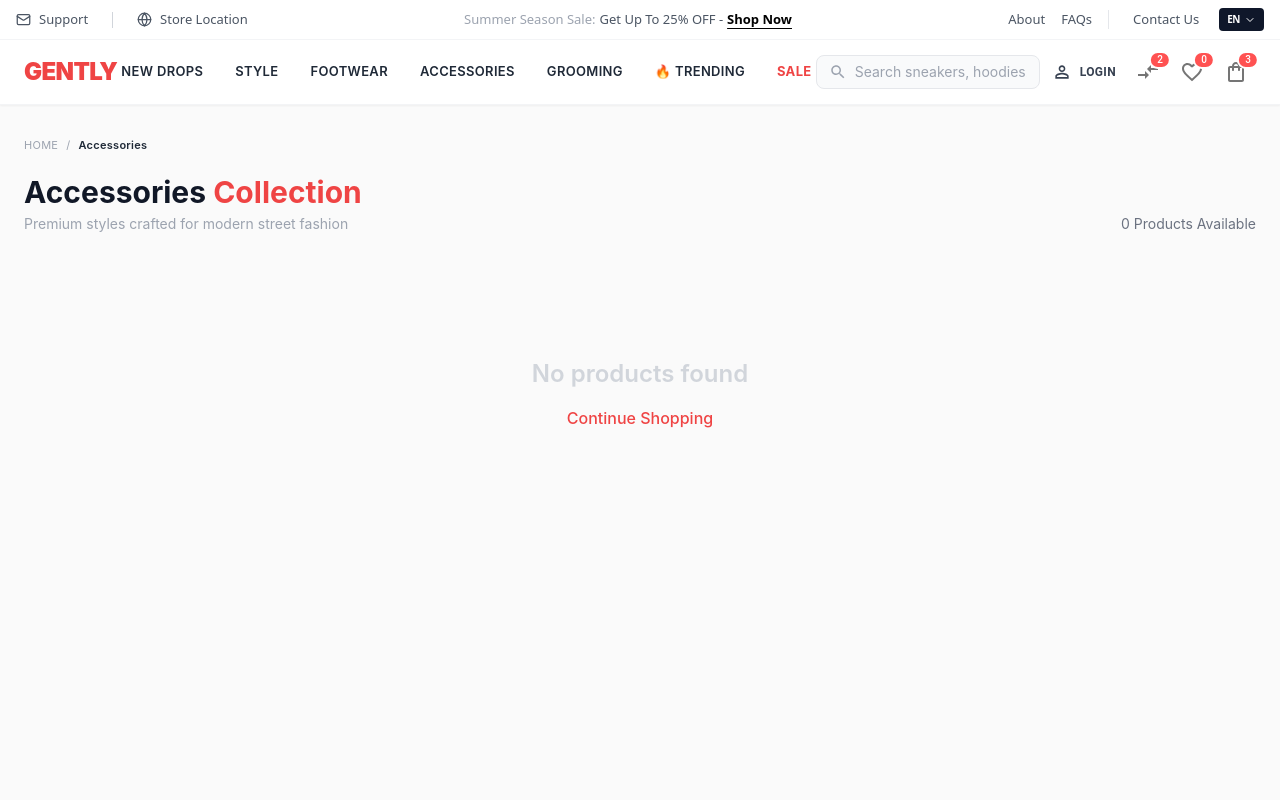
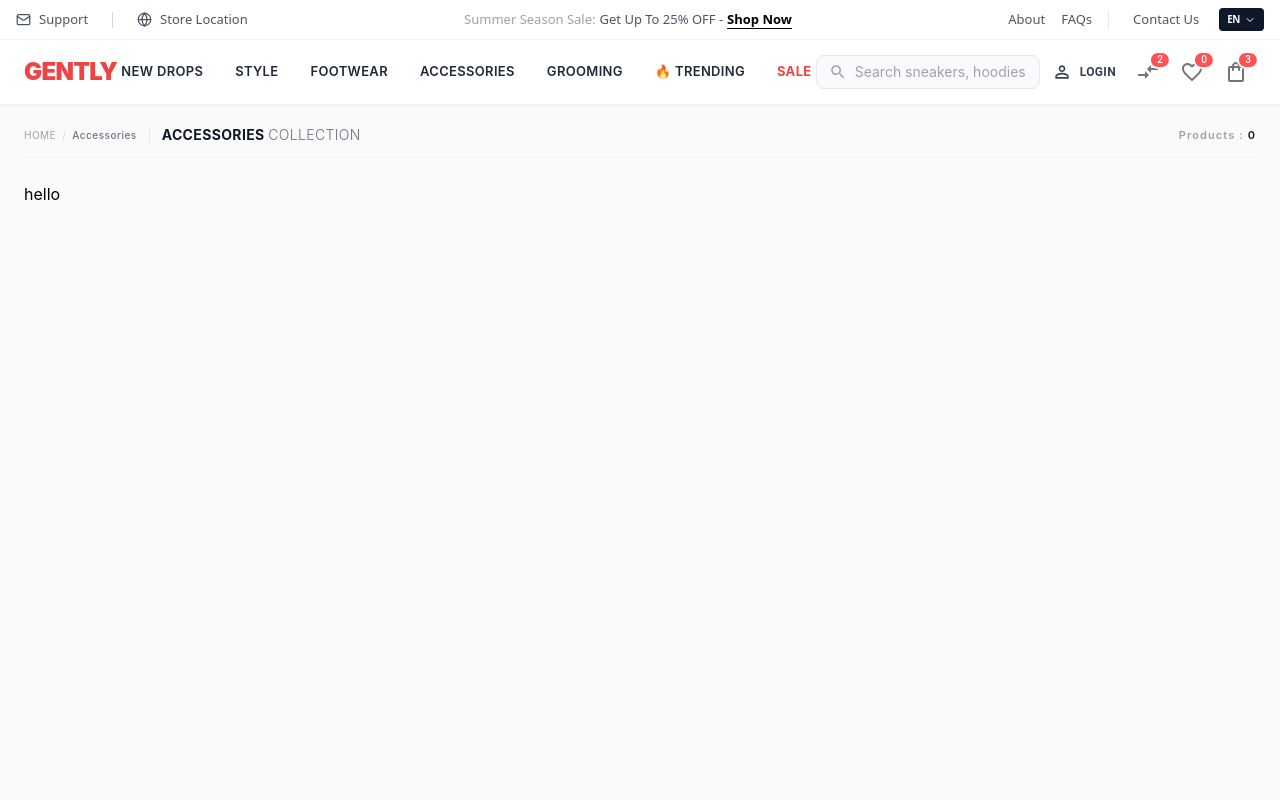
Before and after one commit to monukumardev/GENTLY, a React (Vite) app: page /products/accessories in a window 1280 px wide. Shown: the top 800 px of the page. Built offline with nearby package versions, Linux system fonts and the light colour scheme.

Commit message:
feat: fixed project structure

```diff
--- a/src/components/filters/FilterSidebar.jsx
+++ b/src/components/filters/FilterSidebar.jsx
@@ -0,0 +1,5 @@
+const FilterSidebar = ({ selectedCategory, handleCategoryChange }) => {
+  return <div>hello</div>;
+};
+
+export default FilterSidebar;
--- /dev/null
+++ b/src/components/products/ProductGrid.jsx
@@ -0,0 +1,8 @@
+
+const ProductGrid = () =>{
+    return (
+        <div></div>
+    )
+}
+
+export default ProductGrid;
--- a/src/data/products.js
+++ b/src/data/products.js
@@ -11,6 +11,7 @@ const products = [
   {
     id: 1,
     name: "Oversized T-Shirt",
+    type: "tshirt",
     price: 999,
     oldPrice: 1499,
     rating: 4.5,
@@ -23,6 +24,7 @@ const products = [
   {
     id: 2,
     name: "Street Hoodie",
+    type: "hoodie",
     price: 1999,
     oldPrice: 2499,
     rating: 4.8,
@@ -35,6 +37,7 @@ const products = [
   {
     id: 3,
     name: "Vintage Denim Jacket",
+    type: "jacket",
     price: 3499,
     oldPrice: 4999,
     rating: 4.4,
@@ -47,6 +50,7 @@ const products = [
   {
     id: 4,
     name: "Cargo Joggers",
+    type: "jeans",
     price: 1599,
     oldPrice: 2199,
     rating: 4.3,
@@ -59,6 +63,7 @@ const products = [
   {
     id: 5,
     name: "Graphic Sweatshirt",
+    type: "sweatshirt",
     price: 1299,
     oldPrice: 1799,
     rating: 4.6,
@@ -71,6 +76,7 @@ const products = [
   {
     id: 6,
     name: "Flannel Plaid Shirt",
+    type: "shirt",
     price: 1199,
     oldPrice: 1699,
     rating: 4.2,
@@ -83,6 +89,7 @@ const products = [
   {
     id: 7,
     name: "Leather Biker Jacket",
+    type: "jacket",
     price: 4999,
     oldPrice: 6999,
     rating: 4.9,
@@ -95,6 +102,7 @@ const products = [
   {
     id: 8,
     name: "Puffer Vest",
+    type: "jacket",
     price: 2199,
     oldPrice: 2999,
     rating: 4.4,
--- a/src/pages/Products.jsx
+++ b/src/pages/Products.jsx
@@ -1,241 +1,52 @@
-import React from "react";
+import React from "react"; // Removed unused useState
 import { useParams, Link } from "react-router-dom";
-import {
-  Heart,
-  ShoppingCart,
-  Star,
-  Eye,
-  ChevronLeft,
-  ChevronRight,
-} from "lucide-react";
-
 import products from "../data/products";
+import FilterSidebar from "../components/filters/FilterSidebar";
 
 const Products = () => {
   const { category } = useParams();
 
-  const filteredProducts = products.filter(
-    (item) => item.category.toLowerCase() === category?.toLowerCase()
+  const categoryProducts = products.filter(
+    (item) => item.type.toLowerCase() === category?.toLowerCase(),
   );
 
   return (
-    <section className="min-h-screen bg-[#fafafa] py-6 md:py-8">
-      <div className="max-w-[1350px] mx-auto px-4 md:px-6">
+    <section className="min-h-screen bg-[#fafafa] py-6 md:py-2">
+      <div className="max-w-[1400px] mx-auto px-4 md:px-6">
+        <div className="flex items-center justify-between border-b border-gray-100 py-3 mb-6">
+          {/* Left Group */}
+          <div className="flex items-center gap-3">
+            {/* Breadcrumb */}
+            <nav className="flex items-center gap-1.5 text-[10px] uppercase tracking-wider text-gray-400">
+              <Link to="/" className="hover:text-red-500 transition-colors">
+                Home
+              </Link>
+              <span className="text-gray-300">/</span>
+              <span className="text-gray-500 font-medium capitalize">
+                {category}
+              </span>
+            </nav>
 
-        {/* Breadcrumb */}
-        <div className="flex items-center gap-2 text-[11px] uppercase tracking-wide text-gray-400 mb-5">
-          <Link to="/" className="hover:text-red-500 transition">
-            Home
-          </Link>
+            {/* Vertical Divider */}
+            <div className="h-4 w-[1px] bg-gray-200"></div>
 
-          <span>/</span>
-
-          <span className="text-gray-800 font-semibold capitalize">
-            {category}
-          </span>
-        </div>
-
-        {/* Header */}
-        <div className="flex flex-col md:flex-row md:items-end justify-between mb-7">
-
-          <div>
-            <h1 className="text-2xl md:text-3xl font-bold text-gray-900 capitalize">
-              {category} <span className="text-red-500">Collection</span>
+            {/* Title  */}
+            <h1 className="text-sm font-bold text-gray-900 uppercase tracking-wide">
+              {category}{" "}
+              <span className="font-light text-gray-500">Collection</span>
             </h1>
-
-            <p className="text-sm text-gray-400 mt-1">
-              Premium styles crafted for modern street fashion
-            </p>
           </div>
 
-          <div className="mt-3 md:mt-0 text-sm text-gray-500">
-            {filteredProducts.length} Products Available
+          {/* Right Group */}
+          <div className="text-[11px]  tracking-widest text-gray-400 font-semibold">
+            Products :{" "}
+            <span className="text-gray-900">{categoryProducts.length}</span>
           </div>
         </div>
 
-        {/* Product Grid */}
-        {filteredProducts.length > 0 ? (
-
-          <>
-            <div className="grid grid-cols-2 md:grid-cols-3 lg:grid-cols-4 gap-4 md:gap-6">
-
-              {filteredProducts.map((item) => (
-
-                <div
-                  key={item.id}
-                  className="group bg-white rounded-2xl overflow-hidden border border-gray-100 hover:shadow-xl transition-all duration-300"
-                >
-
-                  {/* Product Image Section */}
-                  <div className="relative bg-gradient-to-b from-gray-100 to-gray-50 overflow-hidden">
-
-                    {/* Product Image */}
-                    <div className="h-72 flex items-center justify-center overflow-hidden">
-
-                      <img
-                        src={item.image}
-                        alt={item.name}
-                        className="max-h-full max-w-full object-contain p-5 group-hover:scale-110 transition duration-700"
-                      />
-                    </div>
-
-                    {/* Top Actions */}
-                    <div className="absolute top-3 left-3 right-3 flex items-start justify-between z-20">
-
-                      {/* Badge */}
-                      {item.badge && (
-                        <span className="bg-red-500 text-white text-[10px] font-semibold px-2.5 py-1 rounded-full shadow">
-                          {item.badge}
-                        </span>
-                      )}
-
-                      {/* Wishlist */}
-                      <button className="w-9 h-9 bg-white/90 backdrop-blur rounded-full flex items-center justify-center shadow-md hover:bg-red-500 hover:text-white transition">
-
-                        <Heart size={15} />
-
-                      </button>
-                    </div>
-
-                    {/* Hover Overlay */}
-                    <div className="absolute inset-0 bg-black/5 opacity-0 group-hover:opacity-100 transition duration-300">
-
-                      {/* Quick View */}
-                      <div className="absolute bottom-4 left-4 right-4 translate-y-5 group-hover:translate-y-0 transition duration-300">
-
-                        <button className="w-full bg-red-500 hover:bg-red-600 text-white py-2.5 rounded-xl text-sm font-medium flex items-center justify-center gap-2 shadow-lg">
-
-                          <Eye size={16} />
-
-                          Quick View
-
-                        </button>
-                      </div>
-                    </div>
-                  </div>
-
-                  {/* Product Details */}
-                  <div className="p-4">
-
-                    {/* Category */}
-                    <p className="text-[11px] uppercase tracking-wider text-gray-400 mb-1">
-                      {item.category}
-                    </p>
-
-                    {/* Product Name */}
-                    <h3 className="text-[15px] font-semibold text-gray-800 line-clamp-1 group-hover:text-red-500 transition">
-                      {item.name}
-                    </h3>
-
-                    {/* Ratings */}
-                    <div className="flex items-center gap-2 mt-2">
-
-                      <div className="flex items-center gap-[2px]">
-
-                        {[...Array(5)].map((_, i) => (
-                          <Star
-                            key={i}
-                            size={13}
-                            className={
-                              i < Math.floor(item.rating)
-                                ? "fill-yellow-400 text-yellow-400"
-                                : "text-gray-300"
-                            }
-                          />
-                        ))}
-
-                      </div>
-
-                      <span className="text-xs text-gray-400">
-                        ({item.reviews})
-                      </span>
-                    </div>
-
-                    {/* Price */}
-                    <div className="flex items-center flex-wrap gap-2 mt-3">
-
-                      <span className="text-xl font-bold text-gray-900">
-                        ₹{item.price}
-                      </span>
-
-                      <span className="text-sm text-gray-400 line-through">
-                        ₹{item.oldPrice}
-                      </span>
-
-                      <span className="text-xs font-semibold text-green-600 bg-green-50 px-2 py-1 rounded-full">
-                        {Math.round(
-                          ((item.oldPrice - item.price) / item.oldPrice) * 100
-                        )}
-                        % OFF
-                      </span>
-                    </div>
-
-                    {/* Add To Cart */}
-                    <button className="w-full mt-4 bg-gray-900 hover:bg-red-500 text-white py-3 rounded-xl text-sm font-medium flex items-center justify-center gap-2 transition duration-300">
-
-                      <ShoppingCart size={16} />
-
-                      Add to Cart
-
-                    </button>
-                  </div>
-                </div>
-              ))}
-            </div>
-
-            {/* Pagination */}
-            <div className="flex items-center justify-center gap-2 mt-12">
-
-              {/* Prev */}
-              <button className="w-10 h-10 rounded-xl border bg-white flex items-center justify-center hover:bg-red-500 hover:text-white hover:border-red-500 transition">
-
-                <ChevronLeft size={18} />
-
-              </button>
-
-              {/* Pages */}
-              <button className="w-10 h-10 rounded-xl bg-red-500 text-white font-medium shadow">
-                1
-              </button>
-
-              <button className="w-10 h-10 rounded-xl border bg-white hover:bg-red-500 hover:text-white hover:border-red-500 transition">
-                2
-              </button>
-
-              <button className="w-10 h-10 rounded-xl border bg-white hover:bg-red-500 hover:text-white hover:border-red-500 transition">
-                3
-              </button>
-
-              <button className="w-10 h-10 rounded-xl border bg-white hover:bg-red-500 hover:text-white hover:border-red-500 transition">
-                4
-              </button>
-
-              {/* Next */}
-              <button className="w-10 h-10 rounded-xl border bg-white flex items-center justify-center hover:bg-red-500 hover:text-white hover:border-red-500 transition">
-
-                <ChevronRight size={18} />
-
-              </button>
-            </div>
-          </>
-
-        ) : (
-
-          <div className="py-24 text-center">
-
-            <h2 className="text-2xl font-semibold text-gray-300">
-              No products found
-            </h2>
-
-            <Link
-              to="/"
-              className="inline-block mt-4 text-red-500 font-medium hover:underline"
-            >
-              Continue Shopping
-            </Link>
-
-          </div>
-        )}
+        <div className="flex flex-col lg:flex-row gap-6">
+          <FilterSidebar/>
+        </div>
       </div>
     </section>
   );
```
